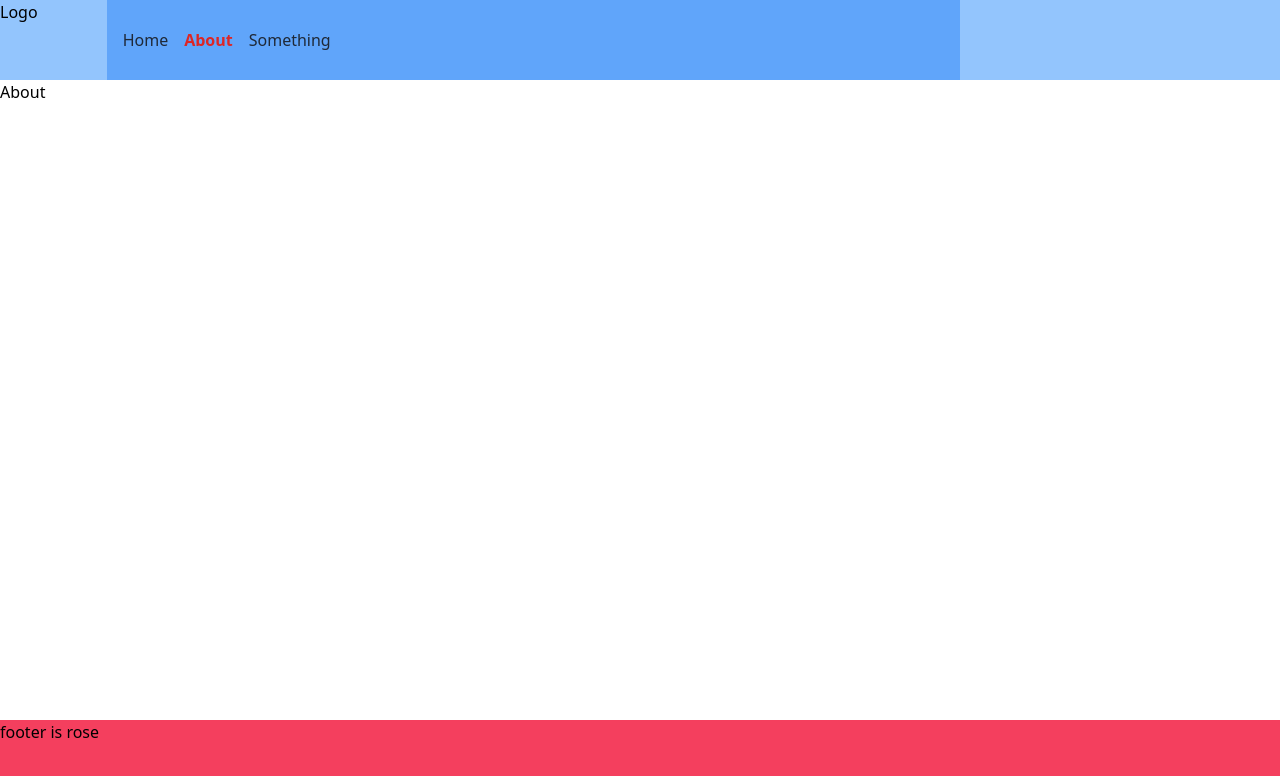
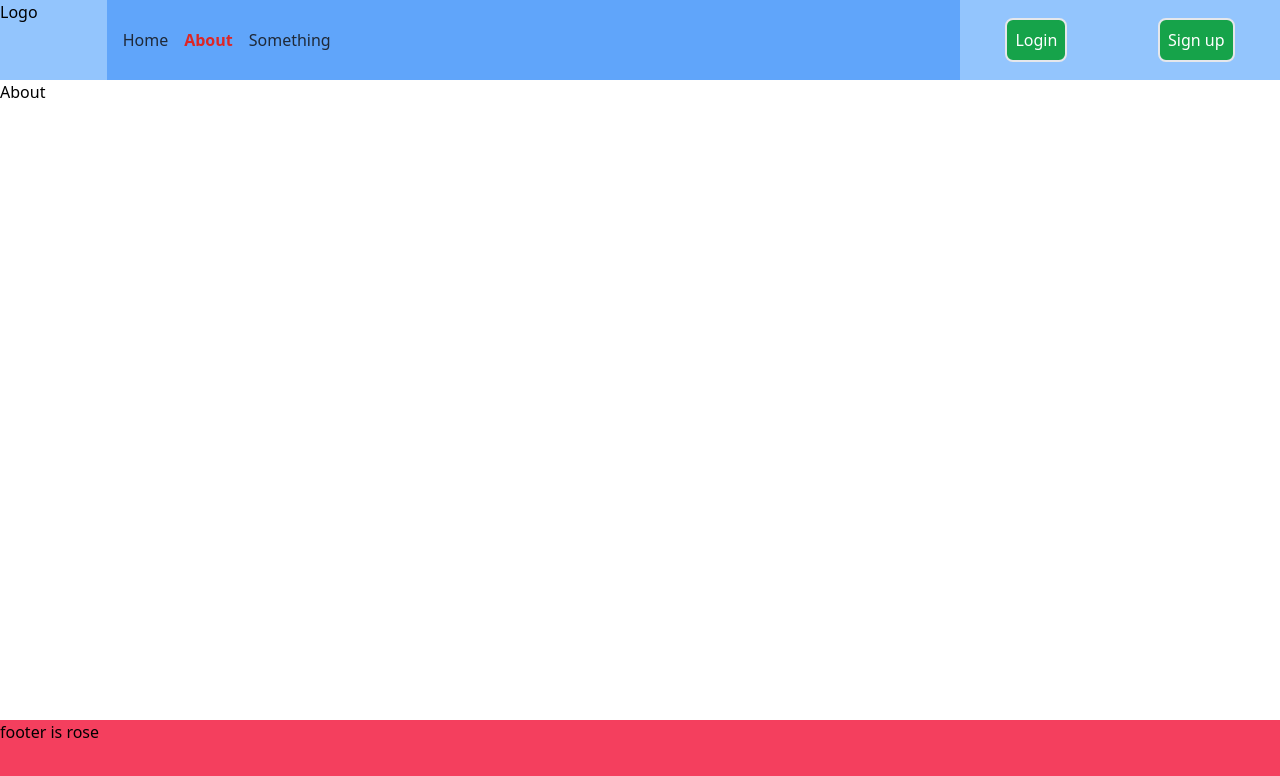
Before and after one commit to MurfiqahSHH/C-C, a Vue app: page /about in a window 1280 px wide. Shown: the top 776 px of the page. Built offline with nearby package versions, Linux system fonts and the light colour scheme.

Commit message:
something

```diff
--- a/package.json
+++ b/package.json
@@ -12,6 +12,7 @@
     "lint": "eslint . --ext .vue,.js,.jsx,.cjs,.mjs,.ts,.tsx,.cts,.mts --fix --ignore-path .gitignore"
   },
   "dependencies": {
+    "@carbon/icons-vue": "^10.49.1",
     "pinia": "^2.0.28",
     "vue": "^3.2.45",
     "vue-router": "^4.1.6"
--- a/src/assets/main.css
+++ b/src/assets/main.css
@@ -9,3 +9,15 @@
   ;
 
 }
+
+.ccButton{
+  @apply
+  bg-green-600
+  text-white
+  p-2
+  rounded-lg
+  border-2
+  cursor-pointer
+  hover:bg-green-800
+  border-gray-200
+}
--- /dev/null
+++ b/src/components/BaseModal.vue
@@ -0,0 +1,32 @@
+<template>
+    <div class="absolute top-0 z-10 flex flex-col justify-center item-center  min-h-screen w-full bg-gray-400">
+        <div class=" flex flex-col  self-center min-w-[50%] max-w-[75%] bg-white p-4">
+            <div class="flex flex-row items-center justify-between px-2">
+                <div class="text-green-600">{{title}}</div>
+                <Close class=" cursor-pointer" @click="closeModal"/>
+            </div>
+            <div class="flex flex-row p-2">
+                <slot></slot>
+            </div>
+        </div>
+    </div>
+</template>
+
+<script setup lang="ts">
+import Close from '@carbon/icons-vue/es/close--outline/16';
+const emit = defineEmits(['close-modal', 'something-else'])
+const props = defineProps({
+    title: {
+        type : String
+    },
+    modalActive : {
+        type: Boolean,
+        default: false
+    }
+})
+
+const closeModal = () => {
+    emit('close-modal', 123456)
+}
+
+</script>
--- /dev/null
+++ b/src/components/LandingBanner.vue
@@ -0,0 +1,19 @@
+<script setup lang="ts"></script>
+
+<template>
+  <div class="flex flex-row">
+    <div class="flex flex-col w-1/2 p-4">
+      <img
+        src="https://media.istockphoto.com/id/1303583671/photo/cup-glass-of-coffee-with-smoke-and-coffee-beans-on-old-wooden-background.jpg?s=612x612&w=0&k=20&c=fAh3m6Hqxz-qeA45Tj2jGARhRiGFhgm80dLVthnvlD8="
+        alt=""
+      />
+    </div>
+    <div class="flex flex-col w-1/2 p-4 items-center justify-center">
+      <div class="text-2xl font-semibold text-gray-800 mb-2">Drink Coffee</div>
+      <div class="text-gray-600 mb-4 px-12 text-center">
+        Coffee good, Tea bad. Drink my coffee b***h
+      </div>
+      <div class="ccButton">Order</div>
+    </div>
+  </div>
+</template>
--- a/src/components/Layout/Header/DefaultHeader.vue
+++ b/src/components/Layout/Header/DefaultHeader.vue
@@ -4,14 +4,27 @@
         <div class="flex grow bg-blue-400 p-4">
             <NavBar />
         </div>
-        <div class="flex w-3/12 bg-blue-300"></div>
+        <div class="flex flex-row items-center justify-around w-3/12 bg-blue-300">
+            <div class="ccButton" @click="toggleLoginModal">Login</div>
+            <div class="ccButton">Sign up</div>
+        </div>
     </div>
+    <BaseModal
+    v-if="showLoginModal"
+    title="Login"
+    @close-modal="toggleLoginModal"></BaseModal>
 </template>
 
 <script setup lang="ts">
+import { ref } from 'vue'
+import BaseModal from '@/components/BaseModal.vue';
 import NavBar from '@/components/NavBar.vue';
 
 
-const something = 123
+const showLoginModal = ref(false)
+
+const toggleLoginModal = () => {
+    showLoginModal.value = !showLoginModal.value
+}
 
 </script>
--- a/src/components/Layout/LayoutWrapper.vue
+++ b/src/components/Layout/LayoutWrapper.vue
@@ -6,6 +6,8 @@
     </div>
 
 
+
+
 </template>
 
 <script setup lang="ts">
--- a/src/main.ts
+++ b/src/main.ts
@@ -6,6 +6,8 @@ import router from "./router";
 
 import "./assets/main.css";
 
+
+
 const app = createApp(App);
 
 app.use(createPinia());
--- a/src/views/HomePage.vue
+++ b/src/views/HomePage.vue
@@ -1,22 +1,21 @@
 <template>
   <LayoutWrapper>
-        <template v-if="shownColor == 'red'">
-            its gred
-        </template>
-        <template v-else>
     <div class="flex flex-row w-full justify-around">
       <div class="flex h-20 bg-red-400">123</div>
       <div class="flex h-20 bg-blue-500">123</div>
       <div class="flex h-20 bg-green-600">123</div>
       <div class="flex h-20 bg-yellow-300">123</div>
     </div>
-        </template>
 
+    <LandingBanner />
   </LayoutWrapper>
 </template>
 
 <script setup lang="ts">
-import LayoutWrapper from '@/components/Layout/LayoutWrapper.vue';
+import LandingBanner from "@/components/LandingBanner.vue";
+import LayoutWrapper from "@/components/Layout/LayoutWrapper.vue";
 
-const shownColor = 'someth'
+const shownColor = "someth";
 </script>
+
+<style lang="postcss" scoped></style>
```
Also changed, not shown: 1 other file (tests, documents, lock files or other folders). Lines whose indentation alone changed are shown as unchanged.
